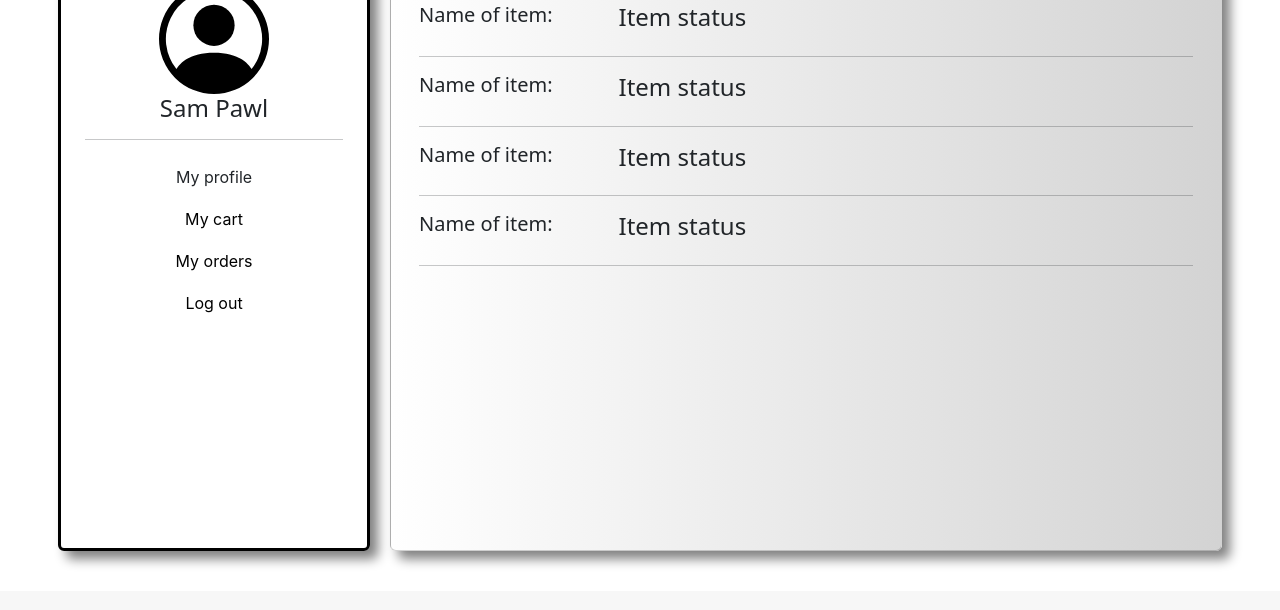
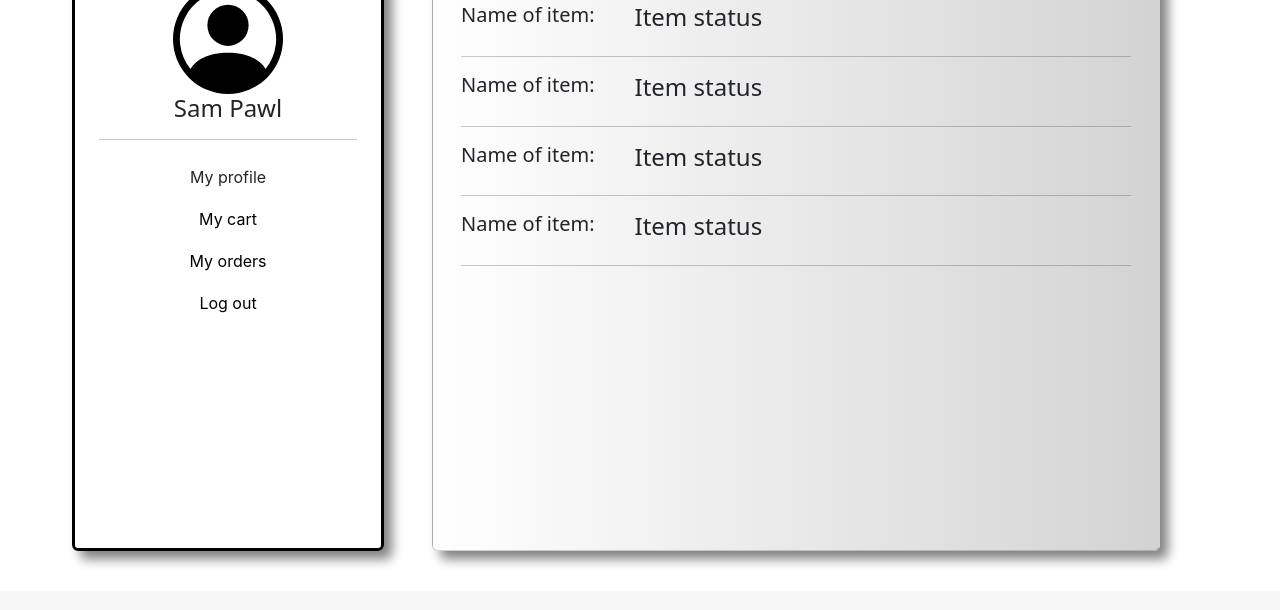
Before and after one commit to jimmz54669/Major-project-1, a plain HTML site: page myors.html in a window 1280 px wide. Shown: the part 197-807 px from the top of the page. Drawn offline with nearby package versions, Linux system fonts and the light colour scheme.

Commit message:
modified:   myors.html

```diff
--- a/myors.html
+++ b/myors.html
@@ -82,7 +82,7 @@
                     <br>
                 </div>
             </div>
-            <div class="card col-sm-8" id="content">
+            <div class="card col-sm-7 mx-5" id="content">
                 <div class="card-content">
                     <h1 class="card-header">My Orders</h1>
                     <div class="card-body">
```
